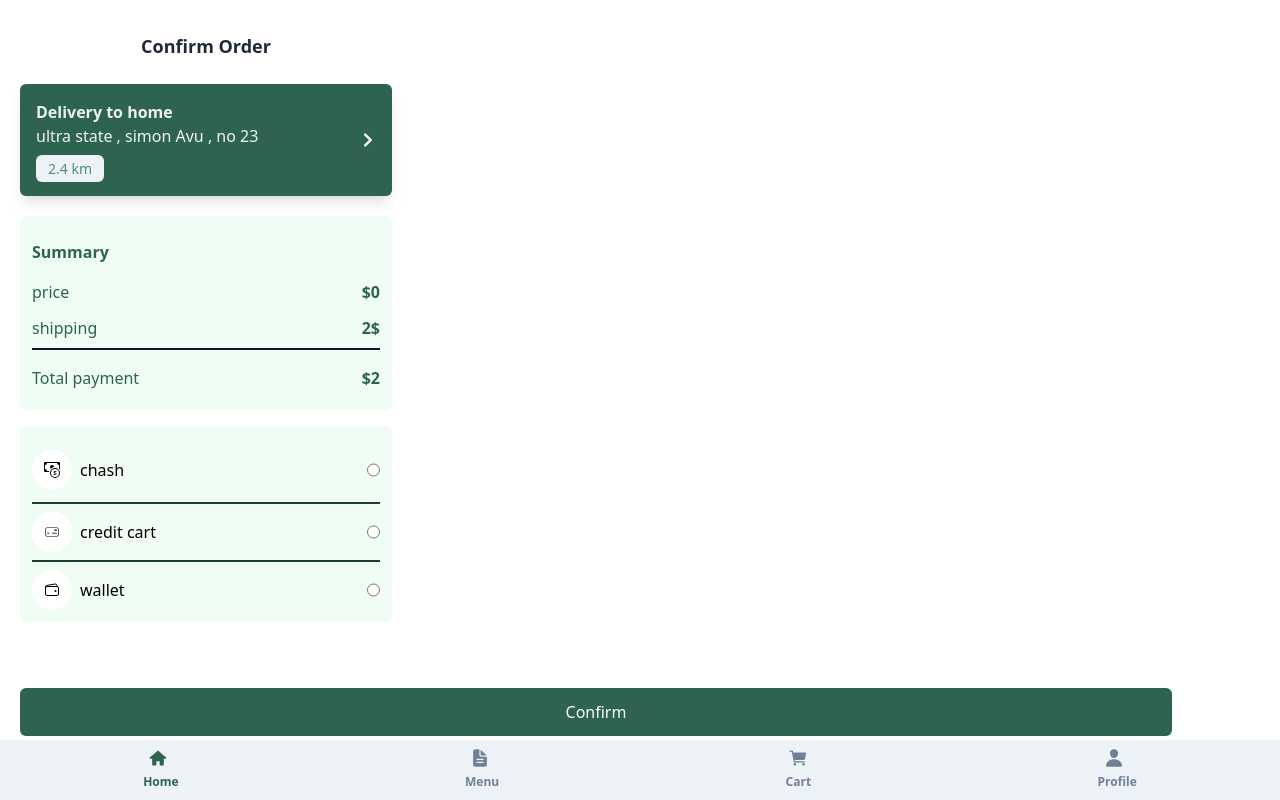
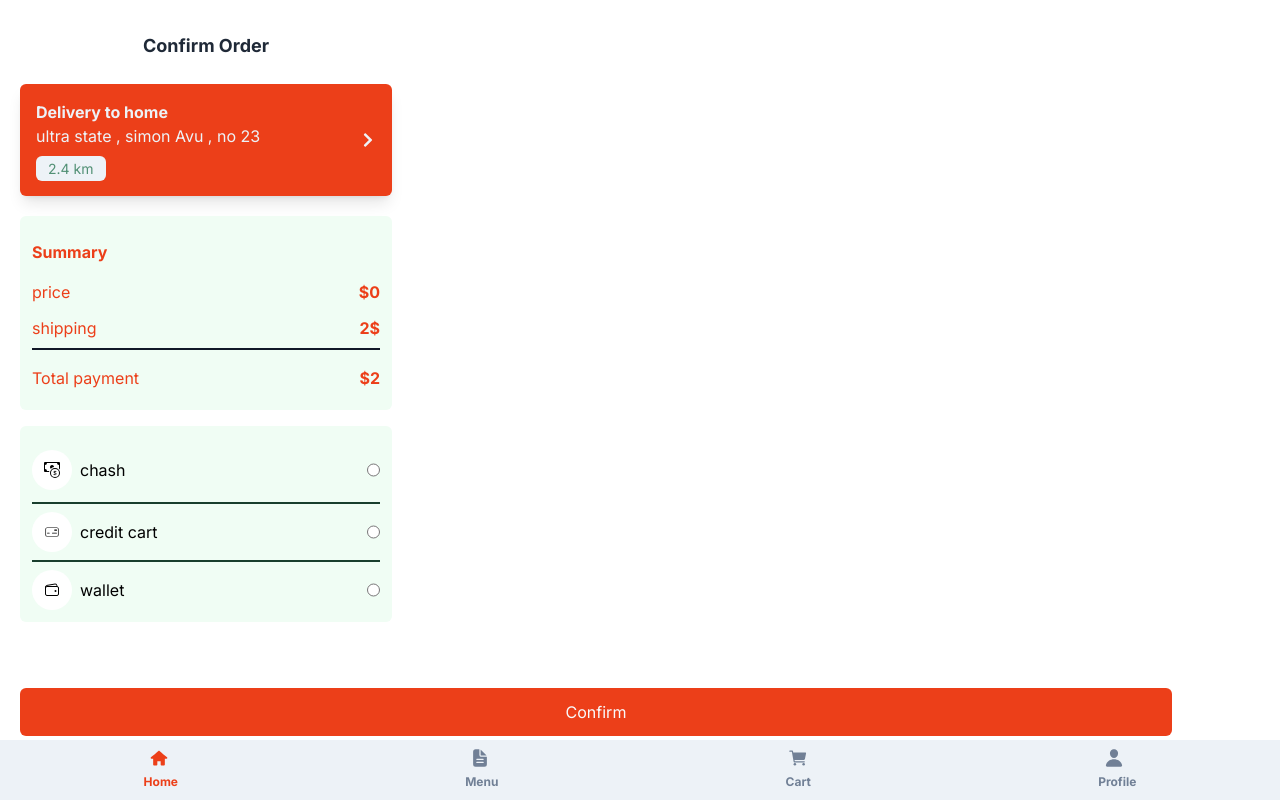
Before and after one commit to majidgoblin/kupa-food, a Next.js app: page /confirm in a window 1280 px wide. Built offline with nearby package versions, Linux system fonts and the light colour scheme.

Commit message:
add font

```diff
--- a/app/cart/page.tsx
+++ b/app/cart/page.tsx
@@ -40,7 +40,7 @@ const Cart: NextPage = () => {
                                 />
                             })}
                         </div>
-                        <button  className="w-[90%]  fixed bottom-10 mb-10 py-3 text-gray-50 bg-green-500 rounded-md text-center">
+                        <button  className="w-[90%]  fixed bottom-10 mb-10 py-3 text-gray-50 bg-[#EC3F19] rounded-md text-center">
                             <Link  href="/confirm" >Order</Link>
                         </button>
                     </div>
--- a/app/confirm/page.tsx
+++ b/app/confirm/page.tsx
@@ -6,7 +6,7 @@ const Confirm = () => {
         <div className='relative pb-20 overflow-scroll'>
             <SummaryBox />
             <PaymentBox />
-            <button className="w-[90%] fixed bottom-16 py-3 text-gray-50 bg-green-500 rounded-md text-center">
+            <button className="w-[90%] fixed bottom-16 py-3 text-gray-50 bg-[#EC3F19] rounded-md text-center">
                 Confirm
             </button>
         </div>
--- /dev/null
+++ b/app/font.js
@@ -0,0 +1,6 @@
+import { Inter } from 'next/font/google'
+
+export const inter = Inter({
+  subsets: ['latin'],
+  display: 'swap',
+})
--- a/app/layout.tsx
+++ b/app/layout.tsx
@@ -3,6 +3,7 @@ import "./globals.css";
 import Head from "next/head";
 import { ReactQueryClientProvider } from "./reactQueryProvider";
 import RootBody from "./rootBody";
+import { inter } from './font' // یا هر مسیری که فایل بالا رو گذاشتی
 
 
 export const metadata: Metadata = {
@@ -17,14 +18,14 @@ export default function RootLayout({
 }>) {
 
   return (
-    <html lang="en"
+    <html  lang="en"
 
     className="bg-white xl:w-[412px] lg:w-[412px] md:w-[412px]">
       <Head>
         <link rel="manifest" href="/manifest.json" />
       </Head>
       <ReactQueryClientProvider>
-        <body className='bg-white p-0 m-0 h-fit '>
+        <body className={`bg-white p-0 m-0 h-fit ${inter.className}`}>
           <RootBody>
             {children}
           </RootBody>
--- a/components/addressBox.tsx
+++ b/components/addressBox.tsx
@@ -3,7 +3,7 @@ import { FaChevronRight } from "react-icons/fa";
 
 const AddressBox = () => {
     return (
-        <div className="rounded-md flex items-center justify-between bg-green-500 p-4 mt-6 shadow-lg">
+        <div className="rounded-md flex items-center justify-between bg-[#EC3F19] p-4 mt-6 shadow-lg">
             <div>
                 <span className="block text-gray-300 font-bold">Delivery to home</span>
                 <span className="block text-gray-300 mb-2">ultra state , simon Avu , no 23</span>
--- a/components/amountBtn.tsx
+++ b/components/amountBtn.tsx
@@ -20,7 +20,7 @@ const AmountButton: FC<IProps> = ({ handleDecrise, amount, handleAdd, totalPrice
                     </div>
                     <span>{amount}</span>
                     <div
-                        className="rounded-full bg-green-500 flex
+                        className="rounded-full bg-[#EC3F19] flex
                                     justify-center items-center cursor-pointer  w-[25px] h-[25px] text-white">
                         <span onClick={handleAdd} className="font-xl">+</span>
                     </div>
--- a/components/basket.tsx
+++ b/components/basket.tsx
@@ -152,7 +152,7 @@ const Basket: FC<IBasket> = ({ products }) => {
                 </div>
             </div>
             <button onClick={handleAddToCart} className={` ${state.status === true ? `fixed bottom-5` : `hidden`} w-[88%]  mb-5 py-3
-             text-gray-50 bg-green-500 rounded-md text-center`}>
+             text-gray-50 bg-[#EC3F19] rounded-md text-center`}>
                 Add to Cart (${totalPrice})
             </button>
         </div>
--- a/components/confirm/summaryBox.tsx
+++ b/components/confirm/summaryBox.tsx
@@ -13,18 +13,18 @@ const SummaryBox = () => {
 
     return (
         <div className="bg-green-50 rounded-md mt-5 p-3">
-            <span className="font-bold block my-3 text-green-500">Summary</span>
+            <span className="font-bold block my-3 text-[#EC3F19]">Summary</span>
             <div className="py-1">
-                <span className="text-green-500">price</span>
-                <span className="float-right font-bold text-green-500">${lastPrice}</span>
+                <span className="text-[#EC3F19]">price</span>
+                <span className="float-right font-bold text-[#EC3F19]">${lastPrice}</span>
             </div>
             <div className="py-2 ">
-                <span className="text-green-500">shipping</span>
-                <span className="float-right font-bold text-green-500">2$</span>
+                <span className="text-[#EC3F19]">shipping</span>
+                <span className="float-right font-bold text-[#EC3F19]">2$</span>
             </div>
             <div className="pt-4 pb-2 border-t-2 border-gray-900">
-                <span className="text-green-500">Total payment</span>
-                <span className="float-right font-bold text-green-500">${lastPrice + 2}</span>
+                <span className="text-[#EC3F19]">Total payment</span>
+                <span className="float-right font-bold text-[#EC3F19]">${lastPrice + 2}</span>
             </div>
         </div>
     )
--- a/components/navigationBar.tsx
+++ b/components/navigationBar.tsx
@@ -58,7 +58,7 @@ const NavigationBar = () => {
     return (
         <div className="fixed z-10 bg-gray-300 bottom-0 w-full left-0 flex align-text-top justify-around py-2 text-center">
             <Link onClick={() => handleClick('home')} href='/'
-                className={homeActive ? 'text-green-500' : 'text-gray-500'}>
+                className={homeActive ? 'text-[#EC3F19]' : 'text-gray-500'}>
                 <TiHome style={{ marginLeft: '5px' }} size={20} />
                 <span className="font-bold text-xs">Home</span>
             </Link>
--- a/components/productBox.tsx
+++ b/components/productBox.tsx
@@ -17,7 +17,7 @@ const ProductBox: FC<IProduct> = ({ id, image, price, name }) => {
         <div className="text-left" onClick={handleClick}>
             <Image alt="kupa" src={image} width={100} height={100} className="rounded-md w-[130px] h-[130px]" />
             <span className="block text-sm font-bold text-gray-800 my-1">{name}</span>
-            <span className="block text-md font-bold text-green-500">${price}</span>
+            <span className="block text-md font-bold text-[#EC3F19]">${price}</span>
         </div>
     )
 
```
Also changed, not shown: 1 other file (tests, documents, lock files or other folders).
